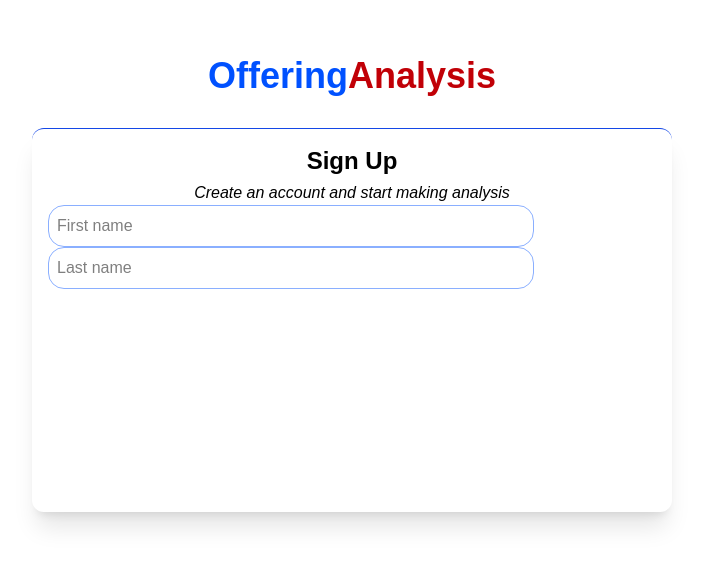
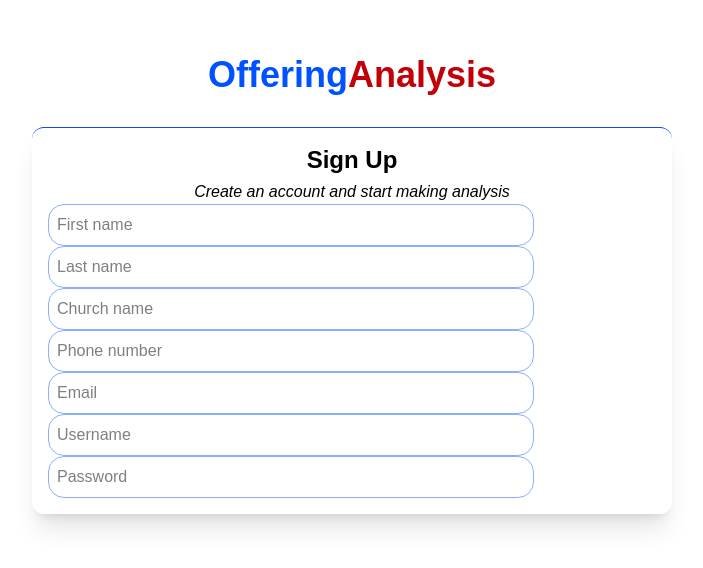
Before and after one commit to SamGombs20/OfferingAnalysisWeb, a Next.js app: page /auth in a window 1280 px wide. Shown: the part 116-684 px from the top of the page, without its empty margins (288-991 px from the left). Built offline with nearby package versions, Linux system fonts and the light colour scheme.

Commit message:
Update:Registration form UI dev

```diff
--- a/app/components/registration_form.tsx
+++ b/app/components/registration_form.tsx
@@ -10,7 +10,11 @@ export const RegistrationForm =()=>{
                 <div className="flex flex-col">
                     <input type="text" placeholder="First name" className="user-input"/>
                     <input type="text" placeholder="Last name" name="lastName" className="user-input" />
-
+                    <input type="text" placeholder="Church name" name="church" className="user-input"/>
+                    <input type="number" name="phoneNumber" placeholder="Phone number" className="user-input"/>
+                    <input type="email" name="email" placeholder="Email" className="user-input"/>
+                    <input type="text" name="username" placeholder="Username" className="user-input"/>
+                    <input type="text" placeholder="Password" name="password" className="user-input"/>
                 </div>
             </form>
         </div>
```
